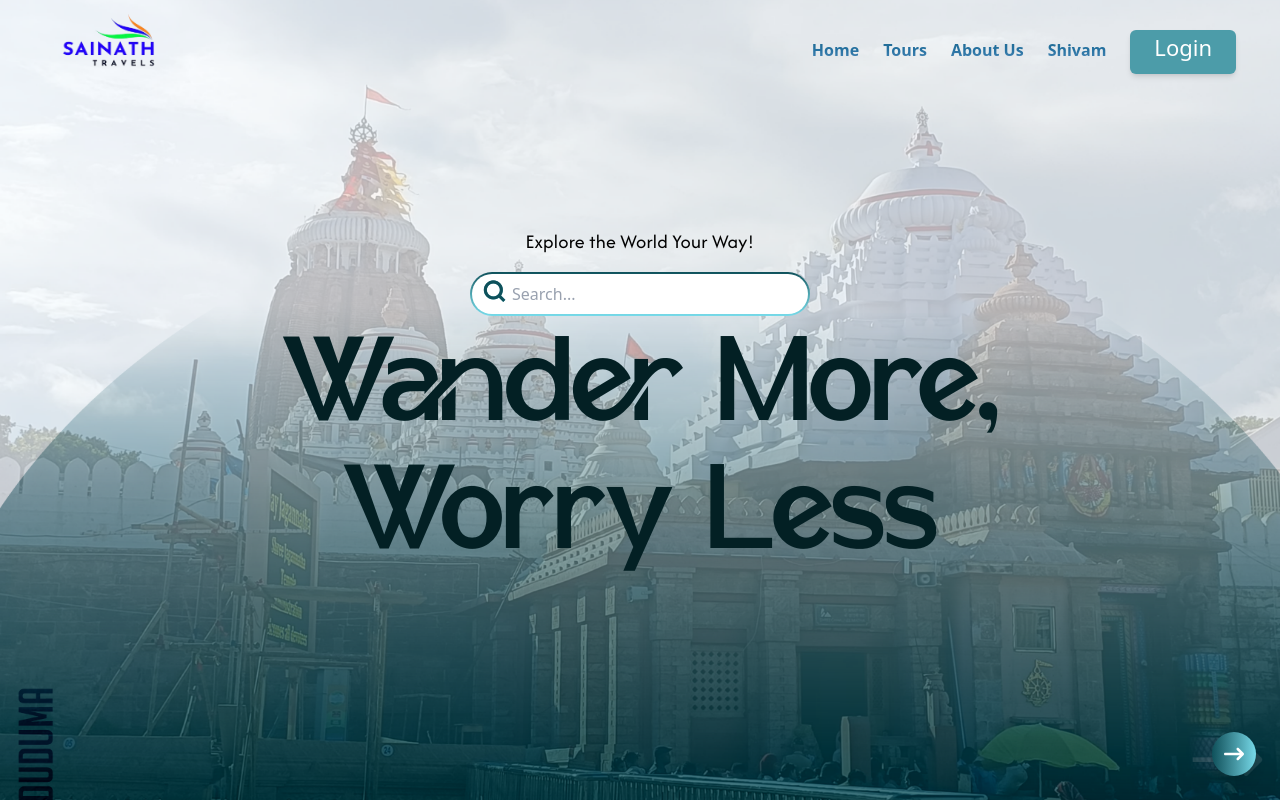
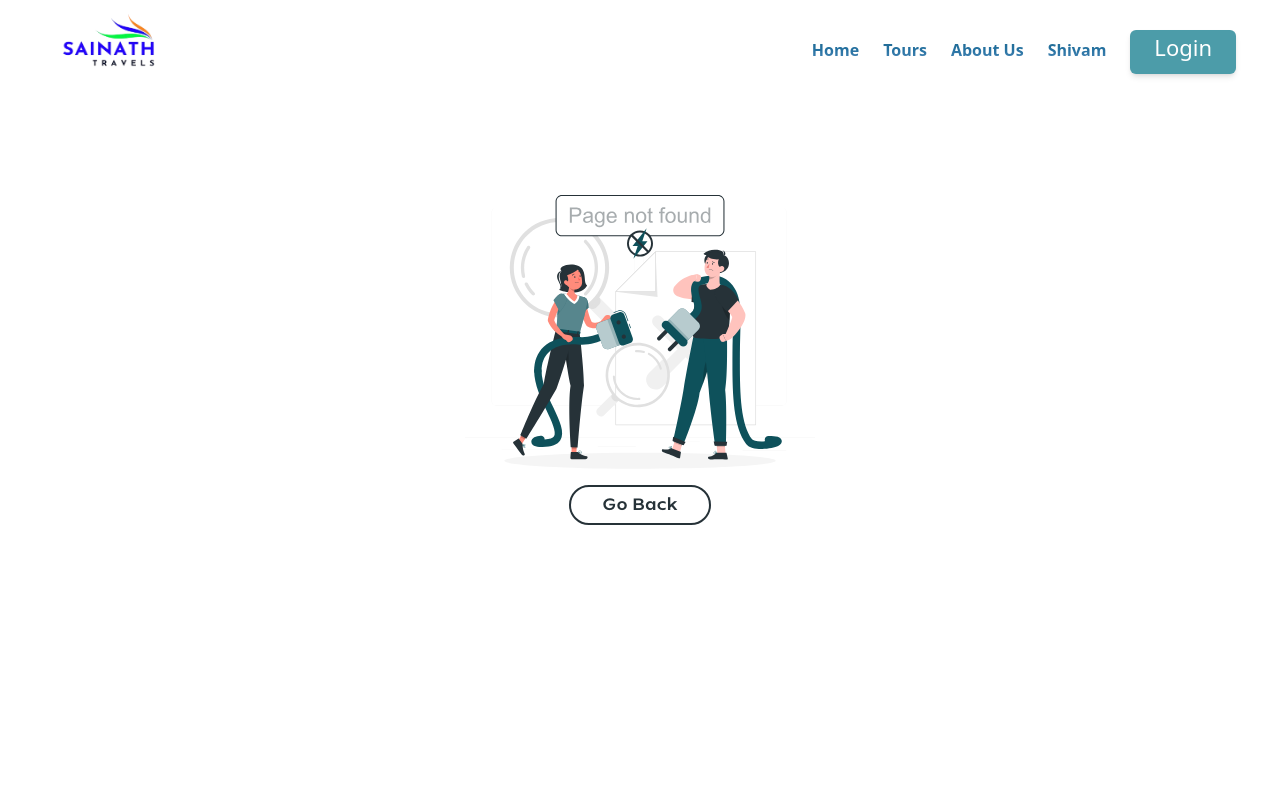
Before and after one commit to AnkeetSah/TechnoClare_Project, a React (Vite) app: page /home in a window 1280 px wide. Shown: the top 802 px of the page. Built offline with nearby package versions, Linux system fonts and the light colour scheme.

Commit message:
updated the route functioning

```diff
--- a/src/router/Routers.jsx
+++ b/src/router/Routers.jsx
@@ -14,7 +14,7 @@ const Routers = () => {
   return (
     <Routes>
       <Route path="/" element={<Navigate to="/home" />} />
-      <Route path="/home" element={<Home />} />
+      {/* <Route path="/home" element={<Home />} /> */}
       <Route path="/tour" element={<Tour />} />
       <Route path="/tour/:id" element={<TourDetails />} />
       <Route path="/login" element={<Login />} />
```
